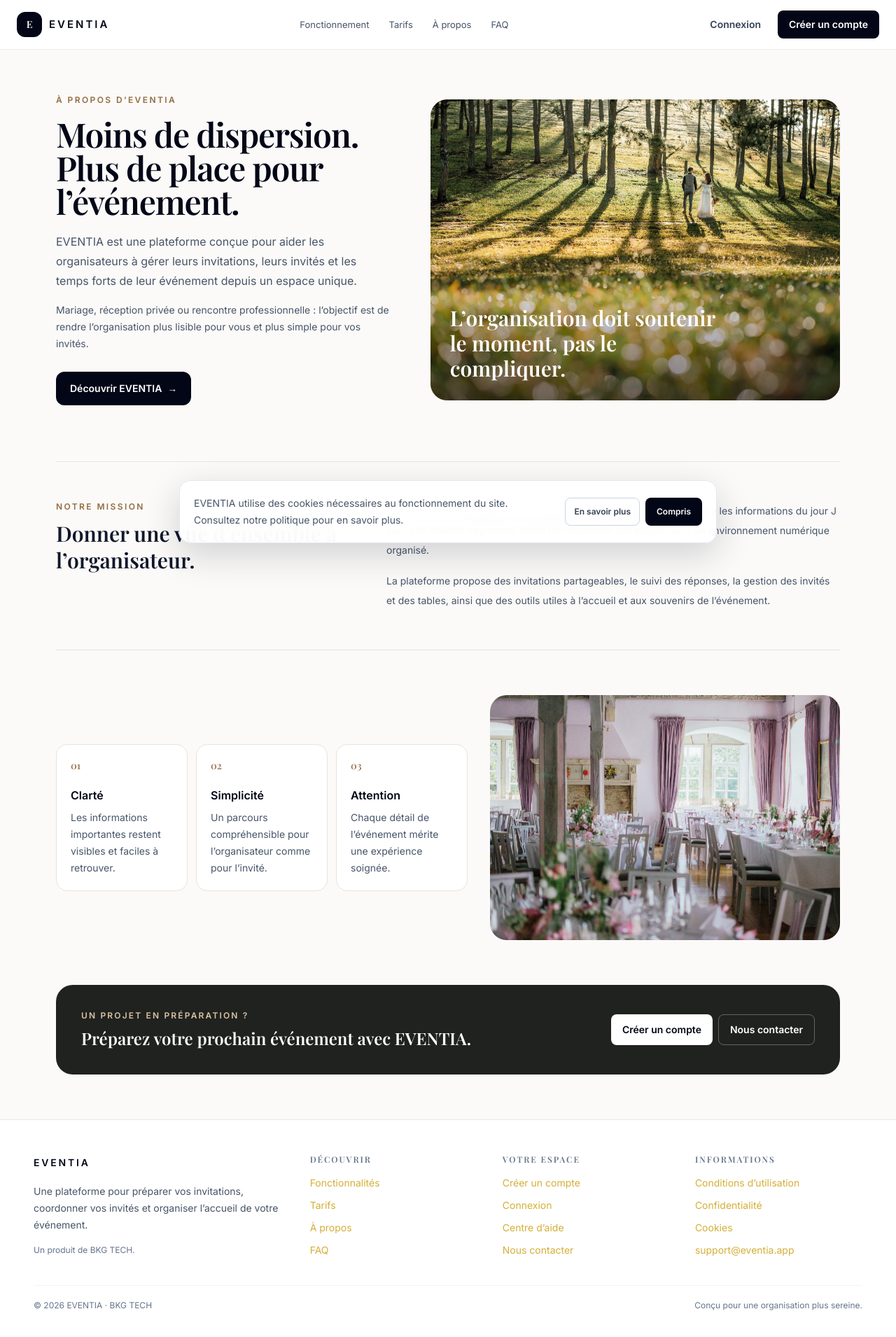
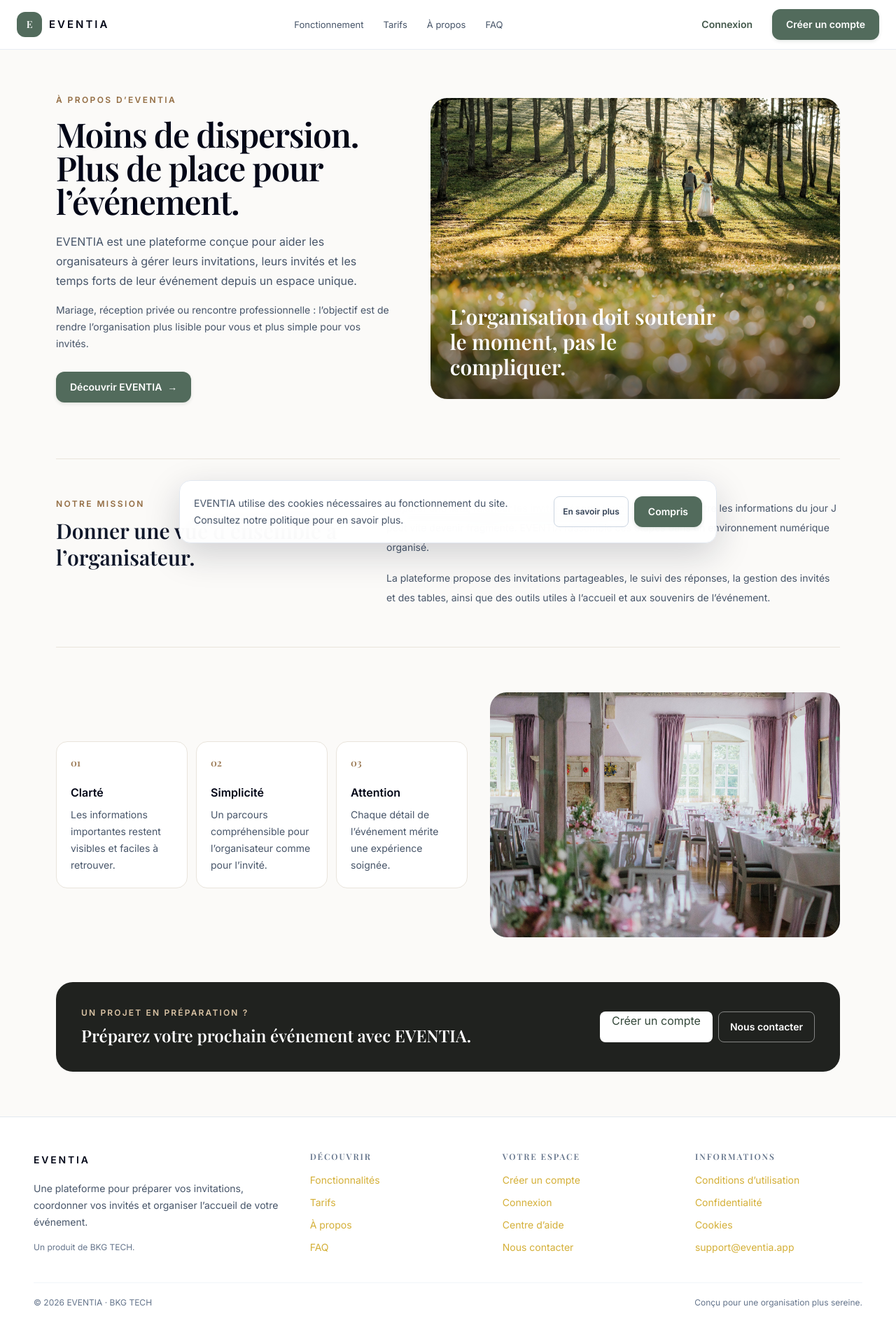
Before and after one commit to PlamediBokanga/eventia, a Next.js app in the folder frontend/: page /about in a window 1280 px wide. Shown: the top 1910 px of the page at 70% size. Built offline with nearby package versions, Linux system fonts and the light colour scheme.

Commit message:
Polish public site button palette

```diff
--- a/frontend/src/app/about/page.tsx
+++ b/frontend/src/app/about/page.tsx
@@ -17,7 +17,7 @@ export default function AboutPage() {
             <h1 className="mt-4 font-heading text-4xl font-semibold leading-tight tracking-tight text-slate-950 sm:text-5xl">Moins de dispersion. Plus de place pour l’événement.</h1>
             <p className="mt-5 text-base leading-7 text-slate-600">EVENTIA est une plateforme conçue pour aider les organisateurs à gérer leurs invitations, leurs invités et les temps forts de leur événement depuis un espace unique.</p>
             <p className="mt-4 text-sm leading-6 text-slate-600">Mariage, réception privée ou rencontre professionnelle : l’objectif est de rendre l’organisation plus lisible pour vous et plus simple pour vos invités.</p>
-            <Link href="/auth/register" className="mt-7 inline-flex min-h-12 items-center justify-center rounded-xl bg-slate-950 px-5 py-3 text-sm font-semibold text-white transition hover:bg-slate-800">Découvrir EVENTIA <span aria-hidden="true" className="ml-2">→</span></Link>
+            <Link href="/auth/register" className="site-button-primary mt-7 px-5">Découvrir EVENTIA <span aria-hidden="true">→</span></Link>
           </div>
           <div className="relative h-[320px] overflow-hidden rounded-[24px] bg-slate-200 sm:h-[430px]">
             <Image src="/images/site/wedding-couple.jpg" alt="Un couple de mariés dans un cadre naturel" fill sizes="(min-width: 1024px) 55vw, 100vw" className="object-cover object-center" />
@@ -52,8 +52,8 @@ export default function AboutPage() {
         <section className="mt-16 flex flex-col gap-6 rounded-[24px] bg-[#20221f] p-6 text-white sm:flex-row sm:items-center sm:justify-between sm:p-9">
           <div><p className="text-xs font-semibold uppercase tracking-[0.18em] text-[#d9c3a4]">Un projet en préparation ?</p><h2 className="mt-2 font-heading text-2xl font-semibold">Préparez votre prochain événement avec EVENTIA.</h2></div>
           <div className="flex flex-col gap-2 sm:flex-row">
-            <Link href="/auth/register" className="inline-flex min-h-11 items-center justify-center rounded-lg bg-white px-4 text-sm font-semibold text-slate-950 hover:bg-[#f1e7d8]">Créer un compte</Link>
-            <Link href="/contact" className="inline-flex min-h-11 items-center justify-center rounded-lg border border-white/30 px-4 text-sm font-semibold text-white hover:bg-white/10">Nous contacter</Link>
+            <Link href="/auth/register" className="site-button-inverse min-h-11 rounded-lg px-4">Créer un compte</Link>
+            <Link href="/contact" className="inline-flex min-h-11 items-center justify-center rounded-lg border border-white/45 px-4 text-sm font-semibold text-white transition hover:bg-white/10 focus-visible:outline-none focus-visible:ring-2 focus-visible:ring-white/70">Nous contacter</Link>
           </div>
         </section>
       </div>
--- a/frontend/src/app/contact/page.tsx
+++ b/frontend/src/app/contact/page.tsx
@@ -22,7 +22,7 @@ export default function ContactPage() {
                 <p className="text-xs font-semibold uppercase tracking-[0.16em] text-slate-500">{item.label}</p>
                 <h2 className="mt-5 break-words text-lg font-semibold text-slate-950">{item.value}</h2>
                 <p className="mt-2 flex-1 text-sm leading-6 text-slate-600">{item.note}</p>
-                <a href={item.href} target={item.href.startsWith("https:") ? "_blank" : undefined} rel={item.href.startsWith("https:") ? "noreferrer" : undefined} className="mt-6 inline-flex min-h-11 items-center justify-center rounded-lg bg-slate-950 px-4 text-sm font-semibold text-white transition hover:bg-slate-800">
+                <a href={item.href} target={item.href.startsWith("https:") ? "_blank" : undefined} rel={item.href.startsWith("https:") ? "noreferrer" : undefined} className="site-button-primary mt-6 rounded-lg px-4">
                   {item.href.startsWith("mailto:") ? "Écrire un e-mail" : "Ouvrir WhatsApp"}<span aria-hidden="true" className="ml-2">↗</span>
                 </a>
               </article>
@@ -36,8 +36,8 @@ export default function ContactPage() {
             <div className="mt-6 border-t border-[#ded7cc] pt-5">
               <p className="text-sm font-semibold text-slate-900">Vous cherchez une réponse immédiate ?</p>
               <div className="mt-3 flex flex-wrap gap-2">
-                <Link href="/faq" className="inline-flex min-h-10 items-center rounded-lg border border-slate-300 bg-white px-3 text-sm font-medium text-slate-700 hover:bg-slate-50">Consulter la FAQ</Link>
-                <Link href="/help" className="inline-flex min-h-10 items-center rounded-lg border border-slate-300 bg-white px-3 text-sm font-medium text-slate-700 hover:bg-slate-50">Centre d’aide</Link>
+                <Link href="/faq" className="site-button-secondary min-h-10 rounded-lg px-3 text-sm">Consulter la FAQ</Link>
+                <Link href="/help" className="site-button-secondary min-h-10 rounded-lg px-3 text-sm">Centre d’aide</Link>
               </div>
             </div>
           </aside>
--- a/frontend/src/app/faq/page.tsx
+++ b/frontend/src/app/faq/page.tsx
@@ -132,7 +132,7 @@ export default function FaqPage() {
                 aria-pressed={category === item}
                 onClick={() => setCategory(item)}
                 className={`inline-flex min-h-9 items-center justify-center rounded-full border px-3.5 text-xs font-medium transition focus:outline-none focus:ring-4 focus:ring-slate-100 ${
-                  category === item ? "border-slate-900 bg-slate-950 text-white" : "border-slate-200 bg-white text-slate-600 hover:border-slate-400 hover:text-slate-950"
+                  category === item ? "border-[#526b5c] bg-[#526b5c] text-white" : "border-slate-200 bg-white text-slate-600 hover:border-[#9caf9f] hover:text-[#34483a]"
                 }`}
               >
                 {item}
--- a/frontend/src/app/globals.css
+++ b/frontend/src/app/globals.css
@@ -10,6 +10,10 @@
   --theme-text: #1f2937;
   --theme-card: #ffffff;
   --theme-card-border: rgba(15, 23, 42, 0.08);
+  --site-action: #526b5c;
+  --site-action-hover: #43584b;
+  --site-action-soft: #edf2ee;
+  --site-action-border: #cbd8cf;
 }
 
 [data-theme="soir"] {
@@ -135,6 +139,62 @@ a {
   @apply inline-flex items-center justify-center rounded-xl border border-primary/20 text-primary px-5 py-3 text-sm font-semibold hover:bg-primary/5 transition;
 }
 
+.site-button-primary,
+.site-button-secondary,
+.site-button-quiet {
+  @apply inline-flex min-h-11 items-center justify-center gap-2 rounded-xl px-5 py-3 text-sm font-semibold transition-colors duration-200 focus-visible:outline-none disabled:cursor-not-allowed disabled:opacity-60;
+  text-decoration: none;
+}
+
+.site-button-primary {
+  color: #ffffff;
+  background-color: var(--site-action);
+  box-shadow: 0 2px 5px rgba(35, 55, 43, 0.12);
+}
+
+.site-button-primary:hover:not(:disabled) {
+  background-color: var(--site-action-hover);
+}
+
+.site-button-secondary {
+  color: #34483a;
+  border: 1px solid var(--site-action-border);
+  background-color: #ffffff;
+}
+
+.site-button-secondary:hover:not(:disabled) {
+  background-color: var(--site-action-soft);
+  border-color: #9caf9f;
+}
+
+.site-button-quiet {
+  color: #43584b;
+  background-color: transparent;
+}
+
+.site-button-quiet:hover:not(:disabled) {
+  background-color: var(--site-action-soft);
+}
+
+.site-button-inverse {
+  color: #34483a;
+  background-color: #ffffff;
+  border: 1px solid rgba(255, 255, 255, 0.8);
+  text-decoration: none;
+}
+
+.site-button-inverse:hover:not(:disabled) {
+  background-color: var(--site-action-soft);
+}
+
+.site-button-primary:focus-visible,
+.site-button-secondary:focus-visible,
+.site-button-quiet:focus-visible,
+.site-button-inverse:focus-visible {
+  outline: 3px solid #a9bfaf;
+  outline-offset: 2px;
+}
+
 .toast-fade {
   animation: toast-in 0.2s ease-out;
 }
--- a/frontend/src/app/help/page.tsx
+++ b/frontend/src/app/help/page.tsx
@@ -23,7 +23,7 @@ export default function HelpCenterPage() {
               <span className="font-heading text-sm font-semibold text-[#98754f]">{item.step}</span>
               <h2 className="mt-5 text-lg font-semibold text-slate-950">{item.title}</h2>
               <p className="mt-2 flex-1 text-sm leading-6 text-slate-600">{item.text}</p>
-              <Link href={item.href} className="mt-5 inline-flex min-h-10 items-center text-sm font-semibold text-slate-800 underline decoration-slate-300 underline-offset-4 hover:text-slate-950">{item.action}<span aria-hidden="true" className="ml-2">→</span></Link>
+          <Link href={item.href} className="site-button-quiet mt-5 min-h-10 justify-start px-0">{item.action}<span aria-hidden="true">→</span></Link>
             </article>
           ))}
         </section>
@@ -31,8 +31,8 @@ export default function HelpCenterPage() {
         <section className="mt-8 flex flex-col gap-5 rounded-2xl bg-[#20221f] p-6 text-white sm:flex-row sm:items-center sm:justify-between sm:p-8">
           <div><h2 className="font-heading text-2xl font-semibold">Vous n’avez pas trouvé votre réponse ?</h2><p className="mt-2 text-sm leading-6 text-white/70">Notre équipe peut vous orienter vers le bon canal d’assistance.</p></div>
           <div className="flex flex-wrap gap-2">
-            <Link href="/faq" className="inline-flex min-h-11 items-center justify-center rounded-lg border border-white/30 px-4 text-sm font-semibold text-white hover:bg-white/10">Parcourir la FAQ</Link>
-            <Link href="/contact" className="inline-flex min-h-11 items-center justify-center rounded-lg bg-white px-4 text-sm font-semibold text-slate-950 hover:bg-[#f1e7d8]">Contacter EVENTIA</Link>
+            <Link href="/faq" className="inline-flex min-h-11 items-center justify-center rounded-lg border border-white/45 px-4 text-sm font-semibold text-white transition hover:bg-white/10 focus-visible:outline-none focus-visible:ring-2 focus-visible:ring-white/70">Parcourir la FAQ</Link>
+            <Link href="/contact" className="site-button-inverse min-h-11 rounded-lg px-4">Contacter EVENTIA</Link>
           </div>
         </section>
       </div>
--- a/frontend/src/components/layout/PublicShell.tsx
+++ b/frontend/src/components/layout/PublicShell.tsx
@@ -44,7 +44,7 @@ export function PublicShell({ children }: { children: React.ReactNode }) {
         <header className="sticky top-0 z-40 border-b border-slate-200/80 bg-white/95 px-4 backdrop-blur-xl sm:px-6">
           <div className="mx-auto flex h-[70px] max-w-[1320px] items-center justify-between gap-4">
             <Link href="/" aria-label="EVENTIA, accueil" className="group flex shrink-0 items-center gap-2.5">
-              <span aria-hidden="true" className="grid h-9 w-9 place-items-center rounded-xl bg-slate-950 font-heading text-sm font-semibold text-white">E</span>
+              <span aria-hidden="true" className="grid h-9 w-9 place-items-center rounded-xl bg-[#526b5c] font-heading text-sm font-semibold text-white">E</span>
               <span className="text-[15px] font-semibold tracking-[0.2em] text-slate-950">EVENTIA</span>
             </Link>
 
@@ -57,8 +57,8 @@ export function PublicShell({ children }: { children: React.ReactNode }) {
             </nav>
 
             <div className="hidden items-center gap-2 md:flex">
-              <Link href="/auth/login" className="inline-flex min-h-10 items-center justify-center rounded-lg px-4 text-sm font-semibold text-slate-700 transition hover:bg-slate-100 hover:text-slate-950">Connexion</Link>
-              <Link href="/auth/register" className="inline-flex min-h-10 items-center justify-center rounded-lg bg-slate-950 px-4 text-sm font-semibold text-white transition hover:bg-slate-800 focus:outline-none focus:ring-4 focus:ring-slate-200">Créer un compte</Link>
+              <Link href="/auth/login" className="site-button-quiet px-4">Connexion</Link>
+              <Link href="/auth/register" className="site-button-primary min-h-10 rounded-lg px-4 py-2">Créer un compte</Link>
             </div>
 
             <button
@@ -78,8 +78,8 @@ export function PublicShell({ children }: { children: React.ReactNode }) {
               <div className="mx-auto grid max-w-[1320px] gap-1">
                 {NAV_LINKS.map(link => <Link key={link.href} href={link.href} className="rounded-lg px-3 py-3 text-sm font-medium text-slate-700 hover:bg-slate-50">{link.label}</Link>)}
                 <div className="mt-2 grid grid-cols-2 gap-2 border-t border-slate-100 pt-3">
-                  <Link href="/auth/login" className="inline-flex min-h-11 items-center justify-center rounded-lg border border-slate-300 px-3 text-sm font-semibold text-slate-800">Connexion</Link>
-                  <Link href="/auth/register" className="inline-flex min-h-11 items-center justify-center rounded-lg bg-slate-950 px-3 text-sm font-semibold text-white">Créer un compte</Link>
+                  <Link href="/auth/login" className="site-button-secondary min-h-11 rounded-lg px-3">Connexion</Link>
+                  <Link href="/auth/register" className="site-button-primary min-h-11 rounded-lg px-3">Créer un compte</Link>
                 </div>
               </div>
             </nav>
@@ -138,7 +138,7 @@ export function PublicShell({ children }: { children: React.ReactNode }) {
             <p className="text-sm leading-6 text-slate-600">EVENTIA utilise des cookies nécessaires au fonctionnement du site. Consultez notre politique pour en savoir plus.</p>
             <div className="flex shrink-0 flex-wrap gap-2">
               <Link href="/cookies" className="inline-flex min-h-10 items-center justify-center rounded-lg border border-slate-300 px-3 text-xs font-semibold text-slate-700">En savoir plus</Link>
-              <button type="button" className="inline-flex min-h-10 items-center justify-center rounded-lg bg-slate-950 px-4 text-xs font-semibold text-white" onClick={acceptCookies}>Compris</button>
+              <button type="button" className="site-button-primary min-h-10 rounded-lg px-4 py-2 text-xs" onClick={acceptCookies}>Compris</button>
             </div>
           </div>
         </aside>
```
Also changed, not shown: frontend/src/app/page.tsx (+7 -7 lines).
